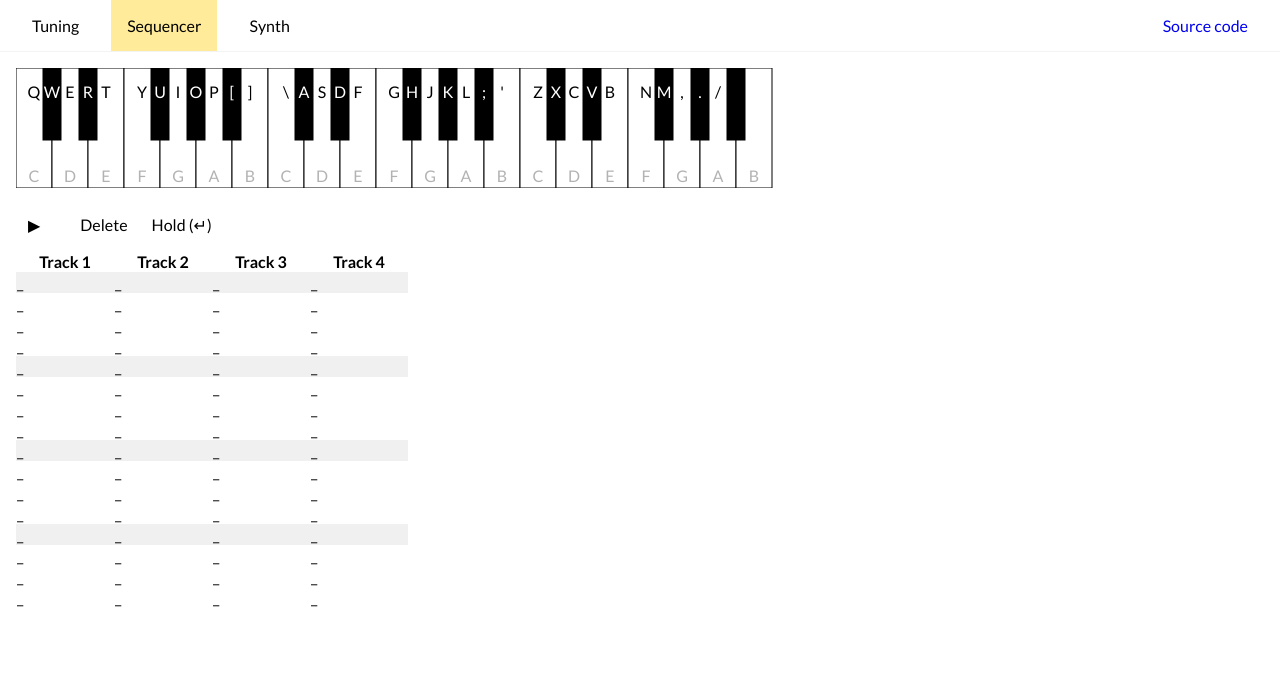
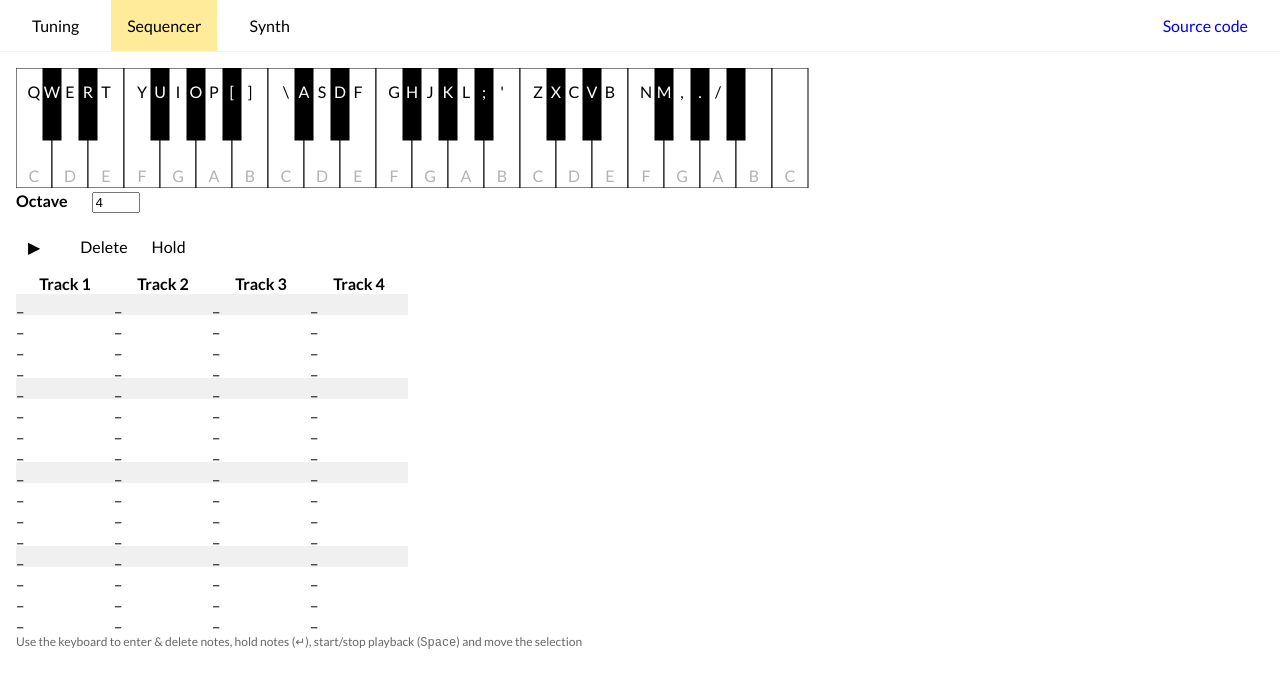
Before and after one commit to vtan/microtones, a React app: page / in a window 1280 px wide. Both pictures are taken after a click on the link "Sequencer". Shown: the top 688 px of the page. Built offline with nearby package versions, Linux system fonts and the light colour scheme.

Commit message:
Sequencer improvements

```diff
--- a/src/App.tsx
+++ b/src/App.tsx
@@ -13,8 +13,8 @@ export function App() {
   const [state, dispatch] = React.useReducer(appReducer, initialAppState)
   const
     { openPanel, numberOfSubdivisions, waveform
-    , tones, pitches, keys, pressedKeyIndices, pressedToneMultipliers
-    , sequence, sequencerSelection, isSequencerPlaying
+    , tones, pitches, keys, keyboardOffset, pressedKeyIndices, pressedToneMultipliers
+    , sequence, sequencerSelection, sequencerPlayback
     } = state
 
   React.useEffect(() => addGlobalKeyListeners(dispatch), [])
@@ -22,14 +22,19 @@ export function App() {
   return <>
     <Navigation dispatch={dispatch} openPanel={openPanel} />
     <Container>
-      <Keyboard dispatch={dispatch} keys={keys} pressedKeyIndices={pressedKeyIndices} />
+      <Keyboard
+        dispatch={dispatch}
+        keys={keys}
+        keyboardOffset={keyboardOffset}
+        numberOfSubdivisons={numberOfSubdivisions}
+        pressedKeyIndices={pressedKeyIndices} />
       { openPanel === "sequencer"
           ? <SequencerPanel
               dispatch={dispatch}
               sequence={sequence}
               pitches={pitches}
               selection={sequencerSelection}
-              isPlaying={isSequencerPlaying} />
+              playback={sequencerPlayback} />
         : openPanel === "tuning"
           ? <TuningPanel
               dispatch={dispatch}
--- a/src/AppReducer.ts
+++ b/src/AppReducer.ts
@@ -3,13 +3,16 @@ import { Part, PolySynth, Synth, Transport } from "tone"
 import { Key, keyboardFromPitches } from "./Key"
 import { tonesToPitches, Pitch } from "./Pitch"
 import { equalOctaveSubdivisions, Tone } from "./Tone"
-import { Sequence, emptySequence, SequenceIndex, setInSequence, sequenceToEvents, Step } from "./Sequence"
+import { Sequence, emptySequence, SequenceIndex, setInSequence, sequenceToEvents, Step, StepEvent, sequenceToTimes } from "./Sequence"
 
 export type Waveform = "triangle" | "sawtooth" | "square" | "sine" | "sine3"
 
 export const waveforms: ReadonlyArray<Waveform> = ["triangle", "sawtooth", "square", "sine", "sine3"]
 
 export type Panel = "sequencer" | "tuning" | "synth"
+
+const minOctave: number = 0
+const maxOctave: number = 8
 
 export interface AppState {
   openPanel: Panel,
@@ -24,16 +27,23 @@ export interface AppState {
   pressedToneMultipliers: ReadonlyArray<number>,
   sequence: Sequence,
   sequencerSelection?: SequenceIndex,
-  isSequencerPlaying: boolean
+  sequencerPlayback?: SequencerPlaybackState
+}
+
+export interface SequencerPlaybackState {
+  synth: PolySynth,
+  stepEventsRef: [ReadonlyArray<ReadonlyArray<StepEvent>>],
+  currentStepIndex: number
 }
 
 export const initialAppState: AppState = initializeState()
 
 function initializeState(): AppState {
   const numberOfSubdivisions = 12
+  const keyboardOffset = 4 * numberOfSubdivisions
   const waveform = "triangle"
   const synth = createSynth(waveform)
-  const { tones, pitches, keys } = tonesPitchesKeys(numberOfSubdivisions)
+  const { tones, pitches, keys } = tonesPitchesKeys(numberOfSubdivisions, keyboardOffset)
 
   return {
     openPanel: "tuning",
@@ -43,16 +53,16 @@ function initializeState(): AppState {
     tones,
     pitches,
     keys,
-    keyboardOffset: 0,
+    keyboardOffset,
     pressedKeyIndices: [],
     pressedToneMultipliers: [],
-    sequence: emptySequence,
-    isSequencerPlaying: false
+    sequence: emptySequence
   }
 }
 
 function createSynth(waveform: Waveform): PolySynth {
   return new PolySynth(Synth, {
+    volume: -6,
     oscillator: { type: waveform },
     envelope: {
       attack: 0.005,
@@ -63,23 +73,40 @@ function createSynth(waveform: Waveform): PolySynth {
   }).toDestination()
 }
 
-function tonesPitchesKeys(numberOfSubdivisions: number) {
+function keyboardOctavesForTuning(numberOfSubdivisions: number): number {
+  if (numberOfSubdivisions <= 10) {
+    return 4
+  } else if (numberOfSubdivisions <= 15) {
+    return 3
+  } else if (numberOfSubdivisions <= 21) {
+    return 2
+  } else {
+    return 1
+  }
+}
+
+function tonesPitchesKeys(numberOfSubdivisions: number, keyboardOffset: number) {
   const tones = equalOctaveSubdivisions(numberOfSubdivisions)
-  const pitches = tonesToPitches(261.6256, 4, 3, tones)
-  const keys = keyboardFromPitches(pitches)
+  // Hacky: + 2 below so the highest C is also included
+  const pitches = tonesToPitches(16.0352, minOctave, maxOctave - minOctave + 2, tones)
+  const octaves = keyboardOctavesForTuning(numberOfSubdivisions)
+  const keyPitches = pitches.slice(keyboardOffset, keyboardOffset + octaves * numberOfSubdivisions + 1)
+  const keys = keyboardFromPitches(keyPitches)
   return { tones, pitches, keys }
 }
 
 export type AppAction =
   { type: "openPanel", panel: Panel }
   | { type: "setNumberOfSubdivisions", numberOfSubdivisions: number }
+  | { type: "setKeyboardOffset", keyboardOffset: number }
   | { type: "setWaveform", waveform: Waveform }
   | { type: "triggerNoteOn", keyIndex: number }
   | { type: "triggerNoteOff", keyIndex: number }
   | { type: "setSequencerSelection", selection?: SequenceIndex }
   | { type: "moveSequencerSelection", diff: SequenceIndex }
   | { type: "setSelectedStep", step: Step }
-  | { type: "toggleSequencerPlaying" }
+  | { type: "toggleSequencerPlaying", dispatch: AppDispatch }
+  | { type: "setSequencerPlaybackStepIndex", stepIndex: number }
 
 export type AppDispatch = (_: AppAction) => void
 
@@ -88,20 +115,36 @@ export function appReducer(state: AppState, action: AppAction): AppState {
     case "openPanel":
       return { ...state, openPanel: action.panel }
 
-    case "setNumberOfSubdivisions":
+    case "setNumberOfSubdivisions": {
+      const keyboardOffset = 4 * action.numberOfSubdivisions
       stopSequencer(state)
       return {
         ...state,
         numberOfSubdivisions: action.numberOfSubdivisions,
-        ...tonesPitchesKeys(action.numberOfSubdivisions),
+        ...tonesPitchesKeys(action.numberOfSubdivisions, keyboardOffset),
+        keyboardOffset,
         sequence: emptySequence,
-        isSequencerPlaying: false
+        sequencerPlayback: undefined
       }
+    }
+
+    case "setKeyboardOffset": {
+      // TODO duplication
+      const { pitches, numberOfSubdivisions } = state
+      const { keyboardOffset } = action
+      const octaves = keyboardOctavesForTuning(numberOfSubdivisions)
+      const keyPitches = pitches.slice(keyboardOffset, keyboardOffset + octaves * numberOfSubdivisions + 1)
+      const keys = keyboardFromPitches(keyPitches)
+      return { ...state, keyboardOffset, keys }
+    }
 
     case "setWaveform":
       if (action.waveform !== state.waveform) {
         const { waveform } = action
         state.synth.set({ oscillator: { type: waveform } })
+        if (state.sequencerPlayback !== undefined) {
+          state.sequencerPlayback.synth.set({ oscillator: { type: waveform } })
+        }
         return { ...state, waveform }
       } else {
         return state
@@ -116,14 +159,12 @@ export function appReducer(state: AppState, action: AppAction): AppState {
 
         const pressedKeyIndices = [ ...state.pressedKeyIndices, action.keyIndex ]
         const pressedToneMultipliers = pressedKeyIndices.map(i => state.keys[i].pitch.tone.rootMultiplier)
-        const sequence = state.openPanel === "sequencer" && state.sequencerSelection !== undefined
-          ? setInSequence(
-              state.sequencerSelection,
-              { type: "pitch", pitchIndex: action.keyIndex - state.keyboardOffset },
-              state.sequence
-            )
-          : state.sequence
-        return { ...state, pressedKeyIndices, pressedToneMultipliers, sequence }
+        const updateSequence =
+          state.openPanel === "sequencer" && state.sequencerSelection !== undefined
+            ? (st: AppState) =>
+                changeSelectedSequencerStep(st, { type: "pitch", pitchIndex: action.keyIndex + state.keyboardOffset })
+            : (st: AppState) => st
+        return updateSequence({ ...state, pressedKeyIndices, pressedToneMultipliers })
       }
     }
 
@@ -145,7 +186,7 @@ export function appReducer(state: AppState, action: AppAction): AppState {
 
     case "moveSequencerSelection":
       if (state.sequencerSelection === undefined) {
-        return state
+        return { ...state, sequencerSelection: { step: 0, track: 0 }}
       } else {
         const sel = {
           step: state.sequencerSelection.step + action.diff.step,
@@ -162,31 +203,55 @@ export function appReducer(state: AppState, action: AppAction): AppState {
       }
 
     case "setSelectedStep":
-      if (state.sequencerSelection === undefined) {
+      return changeSelectedSequencerStep(state, action.step)
+
+    case "toggleSequencerPlaying": {
+      if (state.sequencerPlayback === undefined) {
+        const sequencerPlayback = startSequencer(state, action.dispatch)
+        return { ...state, sequencerPlayback }
+      } else {
+        stopSequencer(state)
+        return { ...state, sequencerPlayback: undefined }
+      }
+    }
+
+    case "setSequencerPlaybackStepIndex":
+      if (state.sequencerPlayback === undefined) {
         return state
       } else {
-        // TODO update part so the edited sequence is played
-        const sequence = setInSequence(state.sequencerSelection, action.step, state.sequence)
-        return { ...state, sequence }
+        const sequencerPlayback = { ...state.sequencerPlayback, currentStepIndex: action.stepIndex }
+        return { ...state, sequencerPlayback }
       }
-
-    case "toggleSequencerPlaying": {
-      const isSequencerPlaying = !state.isSequencerPlaying
-      if (isSequencerPlaying) {
-        startSequencer(state)
-      } else {
-        stopSequencer(state)
-      }
-      return { ...state, isSequencerPlaying }
-    }
   }
 }
 
-function startSequencer(state: AppState): void {
-  const events = [ ...sequenceToEvents(state.pitches, state.sequence) ]
+function changeSelectedSequencerStep(state: AppState, newStep: Step): AppState {
+  if (state.sequencerSelection === undefined) {
+    return state
+  } else {
+    const sequence = setInSequence(state.sequencerSelection, newStep, state.sequence)
+    if (state.sequencerPlayback !== undefined){
+      state.sequencerPlayback.stepEventsRef[0] = sequenceToEvents(state.pitches, sequence)
+    }
+    return { ...state, sequence }
+  }
+
+}
+
+function startSequencer(state: AppState, dispatch: AppDispatch): SequencerPlaybackState {
+  const synth = createSynth(state.waveform)
+
+  const stepEventsRef: [ReadonlyArray<ReadonlyArray<StepEvent>>] =
+    [sequenceToEvents(state.pitches, state.sequence)]
+  const stepTimes = [ ...sequenceToTimes(state.sequence) ]
   const part = new Part(
-    (time, event) => state.synth.triggerAttackRelease(event.frequency, event.duration, time),
-    events
+    (time, { stepIndex }) => {
+      for (const event of stepEventsRef[0][stepIndex]) {
+        synth.triggerAttackRelease(event.frequency, event.duration, time)
+      }
+      dispatch({ type: "setSequencerPlaybackStepIndex", stepIndex })
+    },
+    stepTimes
   )
   const loopLength = state.sequence.secondsPerStep * state.sequence.steps.length
   Transport.cancel()
@@ -194,10 +259,16 @@ function startSequencer(state: AppState): void {
   Transport.setLoopPoints(0, loopLength)
   Transport.loop = true
   part.start(0)
+
+  return { synth, stepEventsRef, currentStepIndex: 0 }
 }
 
 function stopSequencer(state: AppState): void {
   Transport.stop()
   Transport.cancel()
-  state.synth.releaseAll()
+  if (state.sequencerPlayback !== undefined) {
+    const synth = state.sequencerPlayback.synth
+    synth.releaseAll()
+    synth.disconnect()
+  }
 }
--- a/src/InputComponents.ts
+++ b/src/InputComponents.ts
@@ -4,3 +4,9 @@ export const Label = styled.span`
   margin-right: 1.5rem;
   font-weight: bold;
 `
+
+export const Hint = styled.p`
+  margin: 0.25rem 0 0 0;
+  color: #666;
+  font-size: 12px;
+`
--- a/src/Keyboard.tsx
+++ b/src/Keyboard.tsx
@@ -2,6 +2,7 @@ import * as React from "react"
 import styled from "styled-components"
 
 import { AppDispatch } from "./AppReducer"
+import { Label } from "./InputComponents"
 import { Key } from "./Key"
 import { grayscaleColor, selectionColor } from "./Util"
 import { notesIn12Edo } from "./Tone"
@@ -11,6 +12,8 @@ const keyWidthScale = 36
 export interface Props {
   dispatch: AppDispatch,
   keys: ReadonlyArray<Key>,
+  numberOfSubdivisons: number,
+  keyboardOffset: number,
   pressedKeyIndices: ReadonlyArray<number>
 }
 
@@ -71,17 +74,40 @@ export function Keyboard(props: Props) {
     []
   )
 
-  const { keys, pressedKeyIndices } = props
+  const { keys, pressedKeyIndices, keyboardOffset, numberOfSubdivisons } = props
 
-  return <Svg width="100%" height="120">
-    { keys.map((key, index) => key.isShort ? null : renderKey(key, index, pressedKeyIndices)) }
-    { keys.map((key, index) => key.isShort ? renderKey(key, index, pressedKeyIndices) : null) }
-    { keys.map((key, index) => renderKeyLabels(key, index)) }
-  </Svg>
+  const octave = React.useMemo(
+    () => keyboardOffset / numberOfSubdivisons,
+    [keyboardOffset, numberOfSubdivisons]
+  )
+  const onOctaveChange = React.useCallback(
+    e => dispatch({
+      type: "setKeyboardOffset",
+      keyboardOffset: numberOfSubdivisons * parseInt(e.target.value)
+    }),
+    [numberOfSubdivisons]
+  )
+
+  return <Container>
+    <Svg>
+      { keys.map((key, index) => key.isShort ? null : renderKey(key, index, pressedKeyIndices)) }
+      { keys.map((key, index) => key.isShort ? renderKey(key, index, pressedKeyIndices) : null) }
+      { keys.map((key, index) => renderKeyLabels(key, index)) }
+    </Svg>
+    <div>
+      <Label>Octave</Label>
+      <input type="number" min={0} max={6} value={octave} onChange={onOctaveChange} />
+    </div>
+  </Container>
 }
 
+const Container = styled.div`
+  margin-bottom: 1rem;
+`
+
 const Svg = styled.svg`
-  margin-bottom: 1rem;
+  width: 100%;
+  height: 120px;
 `
 
 const KeyLabel = styled.text`
--- a/src/Sequence.ts
+++ b/src/Sequence.ts
@@ -17,9 +17,12 @@ export interface SequenceIndex {
   track: number
 }
 
+export interface StepTime {
+  time: number,
+  stepIndex: number
+}
+
 export interface StepEvent {
-  index: number,
-  time: number,
   duration: number,
   frequency: number
 }
@@ -39,21 +42,33 @@ export function setInSequence(index: SequenceIndex, newStep: Step, sequence: Seq
   return { ...sequence, steps }
 }
 
+export function sequenceToTimes(sequence: Sequence): ReadonlyArray<StepTime> {
+  return sequence.steps.map((_, stepIndex) => ({
+    time: sequence.secondsPerStep * stepIndex,
+    stepIndex: stepIndex
+  }))
+}
+
 export function sequenceToEvents(
   pitches: ReadonlyArray<Pitch>,
   sequence: Sequence
-): ReadonlyArray<StepEvent> {
-  return [ ...Array(sequence.numberOfTracks) ].flatMap((_, trackIndex) =>
-    trackToEvents(pitches, trackIndex, sequence)
-  )
+): ReadonlyArray<ReadonlyArray<StepEvent>> {
+  const eventsPerStep: Array<Array<StepEvent>> = sequence.steps.map(_ => [])
+  const trackIndices = [ ...Array(sequence.numberOfTracks)  ].map((_, i) => i)
+  trackIndices.forEach((_, trackIndex) => {
+      trackToEvents(pitches, trackIndex, sequence).forEach(([stepIndex, event]) => {
+        eventsPerStep[stepIndex].push(event)
+      })
+  })
+  return eventsPerStep
 }
 
 function trackToEvents(
   pitches: ReadonlyArray<Pitch>,
   trackIndex: number,
   sequence: Sequence
-): ReadonlyArray<StepEvent> {
-  const events: Array<StepEvent> = []
+): ReadonlyArray<[number, StepEvent]> {
+  const eventsWithIndex: Array<[number, StepEvent]> = []
   let currentEventForHold: StepEvent | undefined
   sequence.steps.forEach((stepsPerTrack, stepIndex) => {
     const step = stepsPerTrack[trackIndex]
@@ -61,8 +76,6 @@ function trackToEvents(
     switch (step.type) {
       case "pitch":
         event = {
-          index: stepIndex,
-          time: sequence.secondsPerStep * stepIndex,
           duration: sequence.secondsPerStep,
           frequency: pitches[step.pitchIndex].frequency
         }
@@ -78,8 +91,8 @@ function trackToEvents(
         break
     }
     if (event !== undefined) {
-      events.push(event)
+      eventsWithIndex.push([stepIndex, event])
     }
   })
-  return events
+  return eventsWithIndex
 }
--- a/src/SequencerPanel.tsx
+++ b/src/SequencerPanel.tsx
@@ -1,21 +1,22 @@
 import * as React from "react"
 import styled from "styled-components"
 
-import { AppDispatch, AppAction } from "./AppReducer"
+import { AppDispatch, AppAction, SequencerPlaybackState } from "./AppReducer"
 import { Pitch } from "./Pitch"
 import { Sequence, Step, SequenceIndex } from "./Sequence"
 import { notesIn12Edo, diffText } from "./Tone"
-import { selectionColor } from "./Util"
+import { selectionColor, playbackColor } from "./Util"
+import { Hint } from "./InputComponents"
 
 interface Props {
   dispatch: AppDispatch,
   sequence: Sequence,
   pitches: ReadonlyArray<Pitch>,
   selection?: SequenceIndex,
-  isPlaying: boolean
+  playback?: SequencerPlaybackState
 }
 
-export function SequencerPanel({ dispatch, sequence, pitches, selection, isPlaying } : Props) {
+export function SequencerPanel({ dispatch, sequence, pitches, selection, playback } : Props) {
   React.useEffect(
     () => {
       const listener = keyDownListener(dispatch)
@@ -33,12 +34,12 @@ export function SequencerPanel({ dispatch, sequence, pitches, selection, isPlayi
 
   return <>
     <Toolbar>
-      <Button onClick={ () => dispatch({ type: "toggleSequencerPlaying" }) }>
-        { isPlaying ? "◼" : "▶" }
+      <Button onClick={ () => dispatch({ type: "toggleSequencerPlaying", dispatch }) }>
+        { playback === undefined ? "▶" : "◼" }
       </Button>
       <Separator />
       <Button onClick={ () => deleteSelectedStep(dispatch) }>Delete</Button>
-      <Button onClick={ () => holdSelectedStep(dispatch) }>Hold (↵)</Button>
+      <Button onClick={ () => holdSelectedStep(dispatch) }>Hold</Button>
     </Toolbar>
     <Table>
       <thead>
@@ -51,7 +52,8 @@ export function SequencerPanel({ dispatch, sequence, pitches, selection, isPlayi
       <tbody>
         { sequence.steps.map((stepsPerTrack, i) => {
             const isStepSelected = selection !== undefined && selection.step === i
-            return <Row key={i}>
+            const isCurrentlyPlayed = playback !== undefined && playback.currentStepIndex === i
+            return <Row key={i} isCurrentlyPlayed={isCurrentlyPlayed}>
               { stepsPerTrack.map((step, j) => {
                   const isSelected = isStepSelected && selection !== undefined && selection.track === j
                   const content = cellContent(step, pitches)
@@ -65,6 +67,7 @@ export function SequencerPanel({ dispatch, sequence, pitches, selection, isPlayi
         }) }
       </tbody>
     </Table>
+    <Hint>Use the keyboard to enter & delete notes, hold notes (<kbd>↵</kbd>), start/stop playback (<kbd>Space</kbd>) and move the selection</Hint>
   </>
 }
 
@@ -90,15 +93,15 @@ function holdSelectedStep(dispatch: AppDispatch): void {
   dispatch({ type: "setSelectedStep", step: { type: "hold" } })
 }
 
-const keyToAction: Record<string, AppAction> = {
-  "Backspace": { type: "setSelectedStep", step: { type: "empty" } },
-  "Delete": { type: "setSelectedStep", step: { type: "empty" } },
-  "Enter": { type: "setSelectedStep", step: { type: "hold" } },
-  "ArrowLeft": { type: "moveSequencerSelection", diff: { track: -1, step: 0 } },
-  "ArrowRight": { type: "moveSequencerSelection", diff: { track: 1, step: 0 } },
-  "ArrowUp": { type: "moveSequencerSelection", diff: { step: -1, track: 0 } },
-  "ArrowDown": { type: "moveSequencerSelection", diff: { step: 1, track: 0 } },
-  "Space": { type: "toggleSequencerPlaying" }
+const keyToAction: Record<string, (_: AppDispatch) => AppAction> = {
+  "Backspace": () => ({ type: "setSelectedStep", step: { type: "empty" } }),
+  "Delete": () =>({ type: "setSelectedStep", step: { type: "empty" } }),
+  "Enter": () => ({ type: "setSelectedStep", step: { type: "hold" } }),
+  "ArrowLeft": () => ({ type: "moveSequencerSelection", diff: { track: -1, step: 0 } }),
+  "ArrowRight": () => ({ type: "moveSequencerSelection", diff: { track: 1, step: 0 } }),
+  "ArrowUp": () => ({ type: "moveSequencerSelection", diff: { step: -1, track: 0 } }),
+  "ArrowDown": () => ({ type: "moveSequencerSelection", diff: { step: 1, track: 0 } }),
+  " ": dispatch => ({ type: "toggleSequencerPlaying", dispatch })
 }
 
 const keyDownListener = (dispatch: AppDispatch) => (e: KeyboardEvent): void => {
@@ -107,7 +110,7 @@ const keyDownListener = (dispatch: AppDispatch) => (e: KeyboardEvent): void => {
     const action = keyToAction[e.key]
     if (action !== undefined) {
       e.preventDefault()
-      dispatch(action)
+      dispatch(action(dispatch))
     }
   }
 }
@@ -140,9 +143,11 @@ const Table = styled.table`
   border-collapse: separate; border-spacing: 0;
 `
 
-const Row = styled.tr`
+const Row = styled.tr<{ isCurrentlyPlayed: boolean }>`
+  background-color: ${props => props.isCurrentlyPlayed ? playbackColor : "transparent" };
+
   &:nth-of-type(4n-3) {
-    background-color: #f0f0f0;
+    background-color: ${props => props.isCurrentlyPlayed ? playbackColor : "#f0f0f0" };
   }
 `
 
--- a/src/Util.ts
+++ b/src/Util.ts
@@ -3,6 +3,7 @@ export function grayscaleColor(intensity: number): string {
 }
 
 export const selectionColor = "#ffeb99"
+export const playbackColor = "#dce8b1"
 
 export function updateAt<T>(index: number, f: (_: T) => T, array: ReadonlyArray<T>): ReadonlyArray<T> {
   return array.map((e, i) => i === index ? f(e) : e)
```
Also changed, not shown: src/TuningPanel.tsx (+2 -8 lines).
